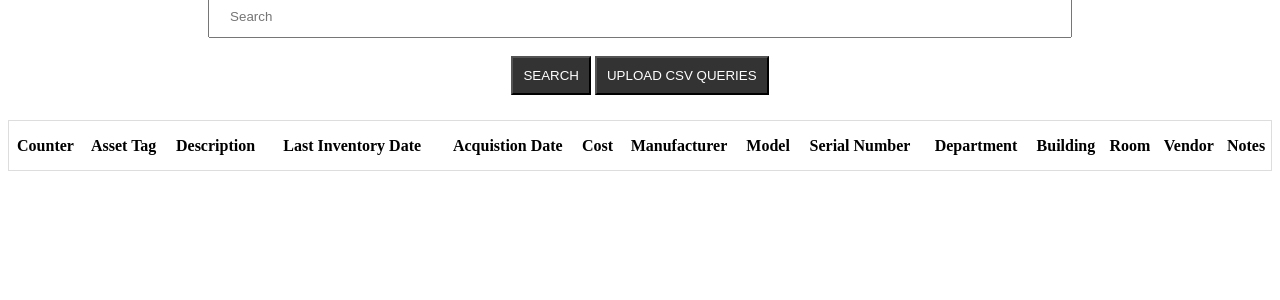
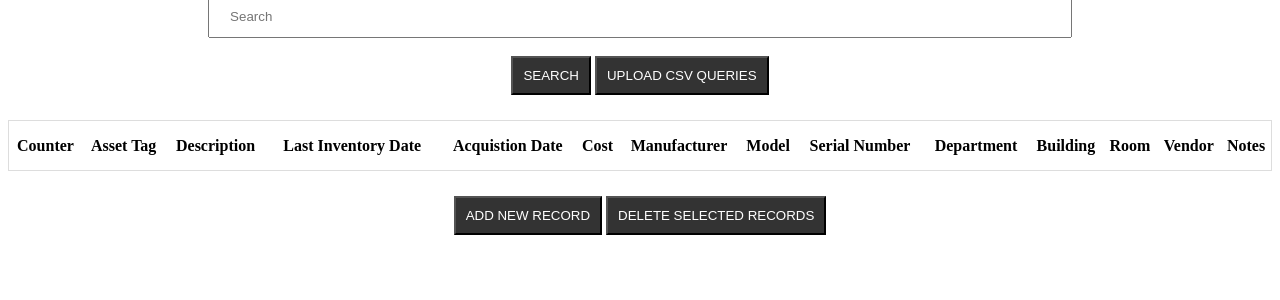
Before and after one commit to wadoodalam/Inventory_src, a Django app: page /view.html/ in a window 1280 px wide. Shown: the part 142-442 px from the top of the page. Run offline with Django 3.2, Linux system fonts and the light colour scheme; data that the repository does not hold is empty.

Commit message:
Add delete & add buttons to view.html

```diff
--- a/inventory_app/CSS/view.css
+++ b/inventory_app/CSS/view.css
@@ -40,7 +40,7 @@ h1 {
   margin: 8px 0;
 }
 
-.searchbar button {
+button {
   background-color: #333;
   padding: 10px 10px;
   margin-top: 10px;
@@ -64,3 +64,15 @@ h1 {
   background-color:
   #f2f2f2
 }
+
+.actionButton {
+  text-align: center;
+  float: center;
+  padding: 15px;
+}
+
+.verticalCenter {
+  text-align: center;
+  float: center;
+  padding: 15px;
+}
--- a/inventory_app/templates/home.html
+++ b/inventory_app/templates/home.html
@@ -1,5 +1,5 @@
 <head>
-	<link rel="stylesheet" href="home.css">
+	<link rel="stylesheet" href="../CSS/home.css">
 </head>
 
 <div class="topnav">
--- a/inventory_app/templates/view.html
+++ b/inventory_app/templates/view.html
@@ -1,7 +1,7 @@
 {% load static %}
 {% load admin_urls %}
 <head>
-	<link 	href = "{% static 'CSS/view.css' %}"	rel="stylesheet" >
+	<link href = "../CSS/view.css"	rel="stylesheet" >
 </head>
 
 <div class="topnav">
@@ -58,4 +58,10 @@
 </tr>
 {% endfor %}
 </table>
+
+<div class="verticalCenter">
+  <button> ADD NEW RECORD </button>
+  <button> DELETE SELECTED RECORDS </button>
 </div>
+
+</div>
```
Also changed, not shown: inventory_app/CSS/home.css (added, +36 -0 lines), 1 other file.
